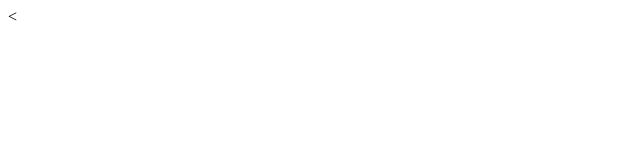
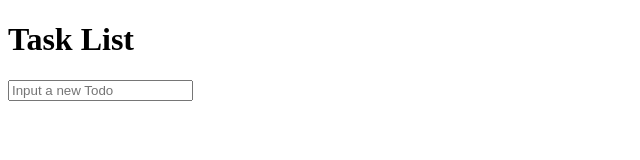
Before and after one commit to AaronJHarvey/ToDo-List, a plain HTML site: page index.html in a window 1280 px wide. Shown: the whole page, without its empty margins (0-640 px from the left). Drawn offline with Linux system fonts and the light colour scheme.

Commit message:
adds input form textbox (non-working) and header

```diff
--- a/index.html
+++ b/index.html
@@ -3,9 +3,23 @@
   <head>
     <meta charset="utf-8">
     <title>ToDo List</title>
-    <<link rel="stylesheet" href="main.css">
+    <link rel="stylesheet" href="main.css">
   </head>
   <body>
 
+    <header>
+      <h1> Task List </h1>
+      <form id='new-todo-form'>
+        <input type='text' id='' placeholder="Input a new Todo"
+
+
+
+
+      </form>
+
+
+
+    </header>
+
   </body>
 </html>
```
